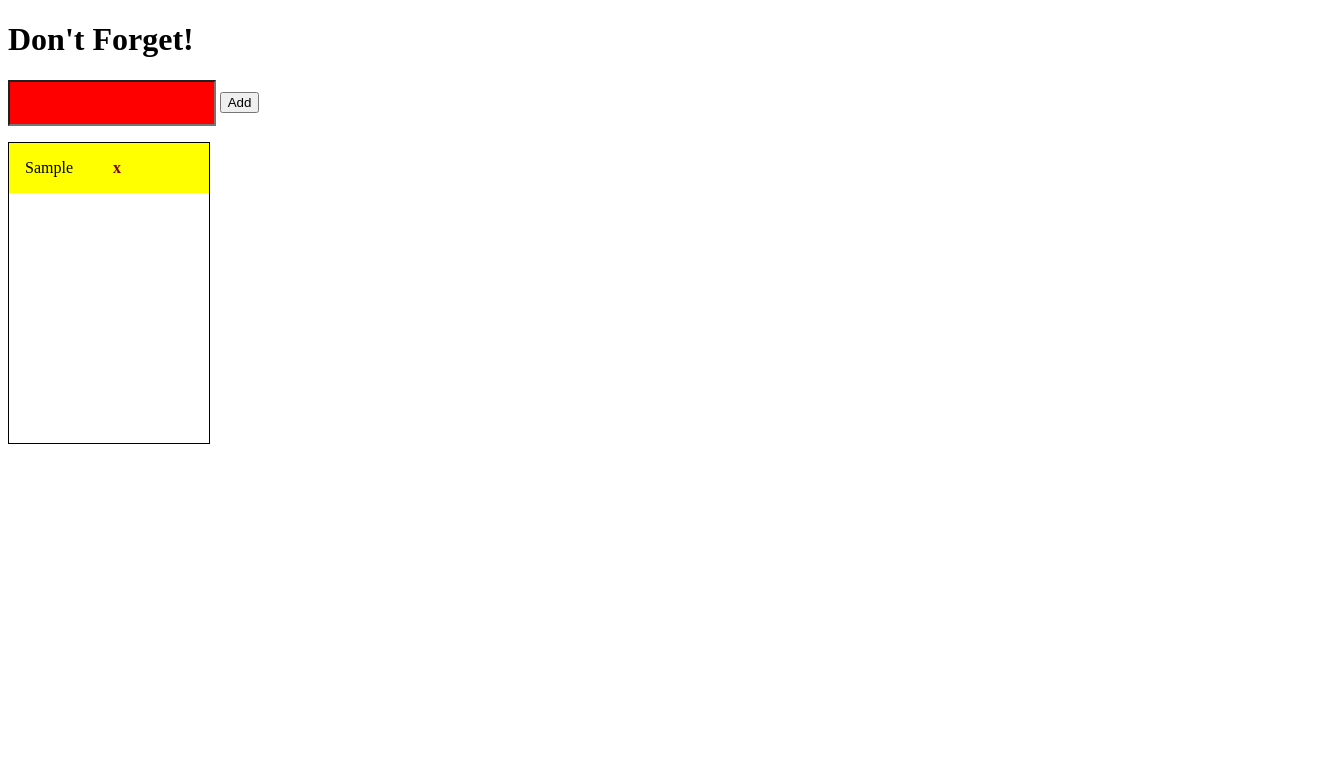
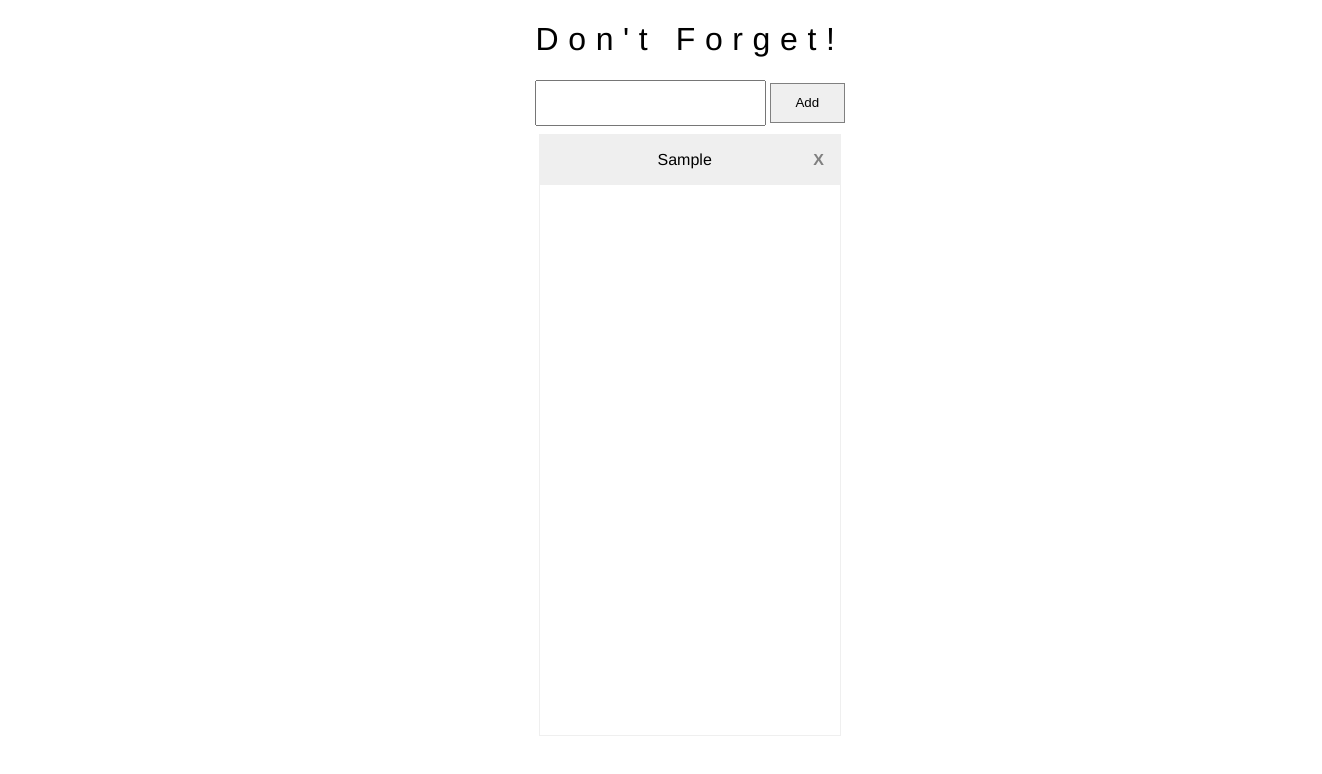
Before and after one commit to sydneyselch/dsn1676-assignment-5, a plain HTML site: page index.html in a window 1280 px wide. Both pictures are taken after typing "Sample" into the empty fields and a click on the button "Add". Shown: the whole page, 1322 px wide, since content can reach past the window. Drawn offline with nearby package versions, Linux system fonts and the light colour scheme.

Commit message:
List styled more

```diff
--- a/css/main.css
+++ b/css/main.css
@@ -1,24 +1,61 @@
 .list {
     padding-left: 0;
-    border: 1px solid black;
-    height: 300px;
-    width: 200px;
+    border: 1px solid #efefef;
+   width: 300px;
+    height: 600px;
 }
 
 input {
     padding:1em;
-    background-color: red;
+    width:200px;
+}
+
+
+button{
+    border: 1px solid grey;
+    background-color: #efefef;
+    width: 75px;
+    height: 40px;
+    outline-color: lightgray;
+
+}
+
+button:active{
+    outline-color: #efefef;
 }
 
 li {
     list-style-type: none;
-    background-color: yellow;
+    background-color: #efefef;
     padding: 1em;
+    font-family: 'Helvetica', Helvetica, 'Arial', Arial, sans-serif;
+    text-transform: capitalize;
+}
+
+ul {
+     width:95%;
+    margin: .5em auto 0;
 }
 
 a {
-    margin-left: 40px;
-    color: maroon;
+    float:right;
+    color: gray;
     text-decoration: none;
     font-weight: bold;
+    padding:0;
 }
+
+.center-page{
+    margin: 0 auto 0;
+    margin-left: 50px;
+    width: 100%;
+    text-align: center;
+
+}
+
+.title {
+    font-family: 'Helvetica', Helvetica, 'Arial', Arial, sans-serif;
+    font-weight: lighter;
+    letter-spacing: .3em;
+    text-align: center;
+}
--- a/index.html
+++ b/index.html
@@ -6,9 +6,9 @@
   <link href="css/main.css" rel="stylesheet">
 </head>
 <body>
-
+<div class="center-page">
     <form>
-        <h1>Don't Forget!</h1>
+        <h1 class="title">Don't Forget!</h1>
             <label for="item"></label>
             <input id="item">
             <button id="add" type="submit">Add</button>
@@ -16,6 +16,8 @@
 
     <ul class="list"></ul>
 
+</div>
+
 <script src="http:///cdnjs.cloudflare.com/ajax/libs/jquery/2.1.3/jquery.min.js"></script>
 <script src="js/main.js"></script>
 </body>
--- a/js/main.js
+++ b/js/main.js
@@ -8,7 +8,7 @@ $form.on('submit', function ($eventObject){
     var $theLi = $('<li>');
     $theLi.html($input.val());
 
-     $list.append('<li>' + $input.val() + '<a href="">x</a></li>' )
+     $list.prepend('<li>' + $input.val() + '<a href="">x</a></li>' )
 
      $input.val('');
 
@@ -18,3 +18,10 @@ $list.on('click', 'a', function (e) {
     e.preventDefault();
     $(this).parent().remove();
 });
+
+$list.on('click', 'li', function (e) {
+    e.preventDefault();
+    $(this).css('opacity', function(i,o){
+        return parseFloat(o).toFixed(1) === '0.8' ? 1 : 0.6;
+    });
+});
```
